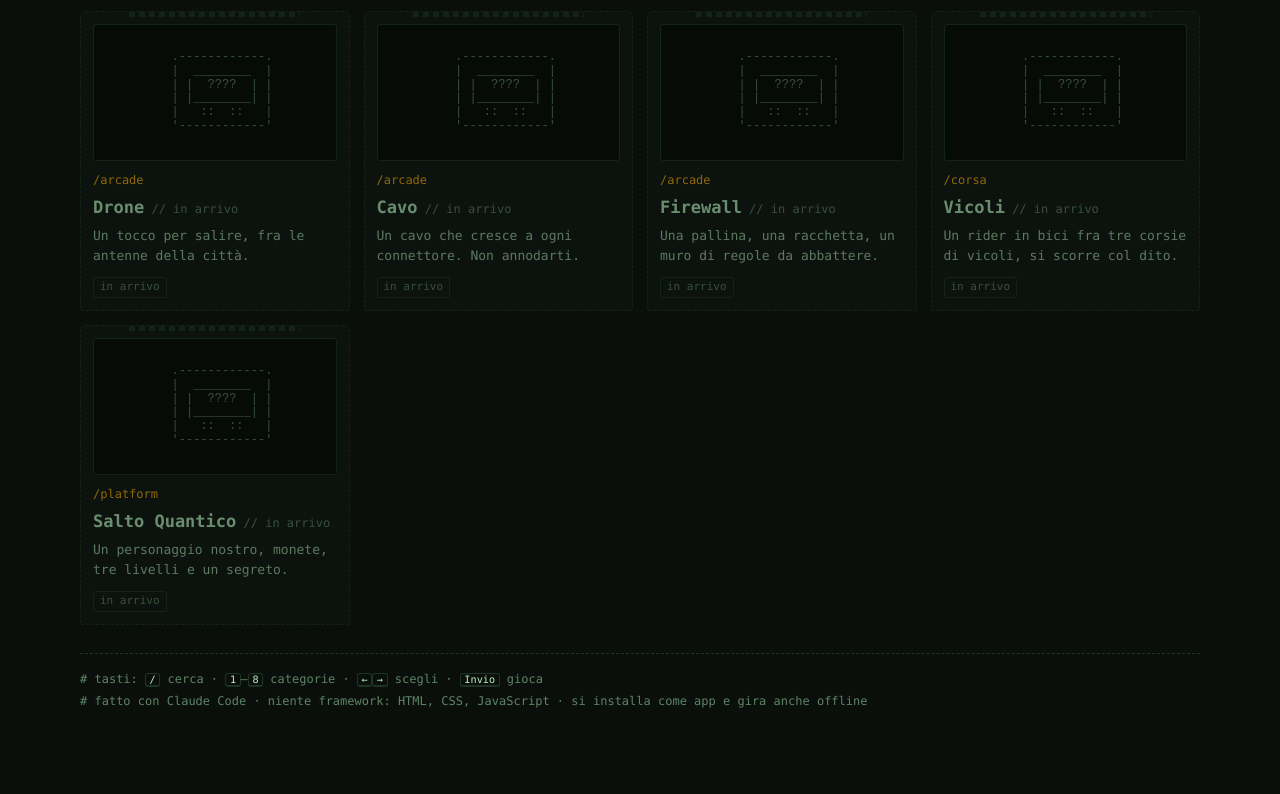
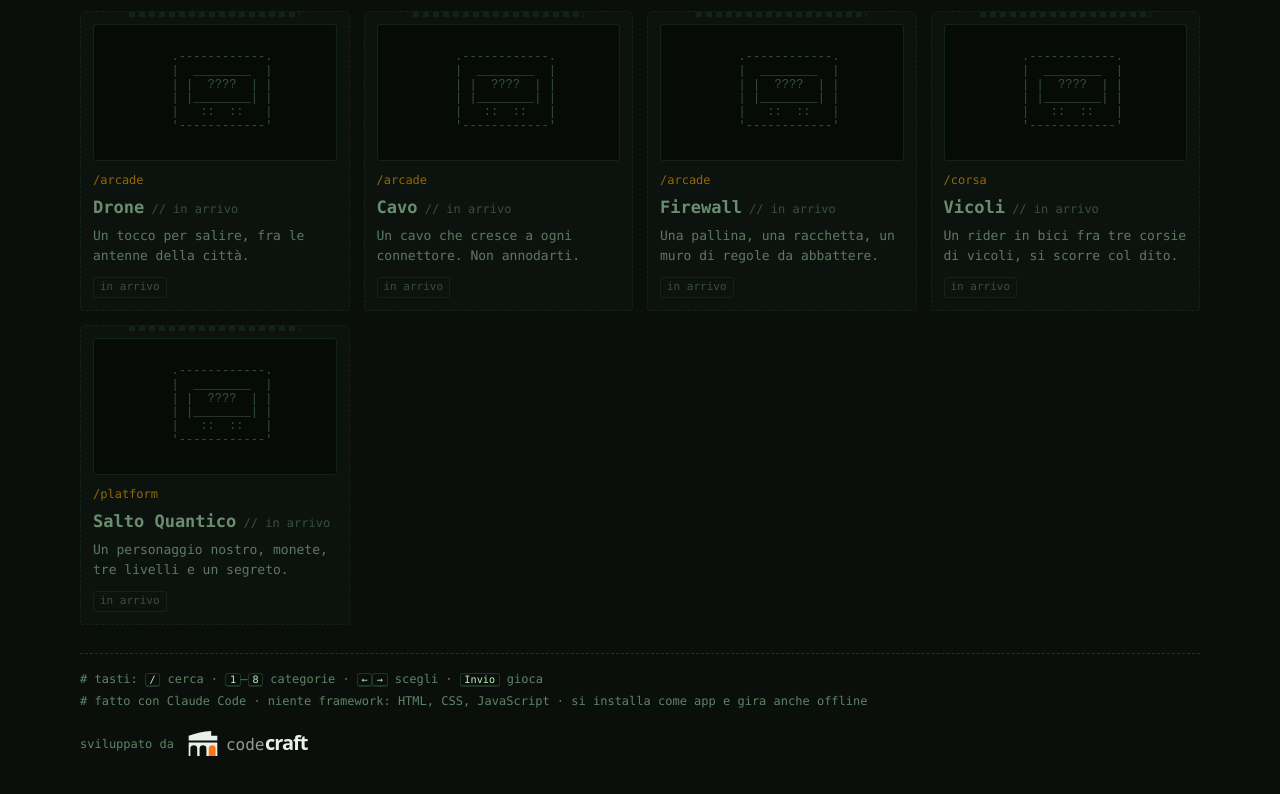
Before and after one commit to fracabu/codecraft-arcade-games, a website with bundled scripts: page index.html in a window 1280 px wide. Shown: the part 1541-2335 px from the top of the page. Before the commit the page ends 2279 px from the top, so only its background shows below. Built offline with nearby package versions, Linux system fonts and the light colour scheme.

Commit message:
Firma codecraft nel footer, README e progetto Cloudflare codecraft-arcade-games
Footer della home: sviluppato da codecraft, col logo del sito (Colosseo con l'arco arancio) in SVG e link a https://www.codecraft.it. README con l'elenco dei giochi e il nuovo indirizzo; wrangler, npm run deploy e prepara_dist puntano al progetto codecraft-arcade-games.

Co-Authored-By: Claude Opus 5.5 <noreply@anthropic.com>

```diff
--- a/index.html
+++ b/index.html
@@ -45,6 +45,12 @@
 <footer class="piede">
   <p><span class="dim">#</span> tasti: <kbd>/</kbd> cerca · <kbd>1</kbd>–<kbd>8</kbd> categorie · <kbd>←</kbd><kbd>→</kbd> scegli · <kbd>Invio</kbd> gioca</p>
   <p><span class="dim">#</span> fatto con Claude Code · niente framework: HTML, CSS, JavaScript · si installa come app e gira anche offline</p>
+  <p class="firma">sviluppato da
+    <a class="codecraft" href="https://www.codecraft.it" target="_blank" rel="noopener" aria-label="codecraft, il sito">
+      <svg viewBox="6 14 88 78" aria-hidden="true"><path d="M8 44V30Q40 18 74 16V30H92V44Z M8 90V50H92V90Z M13 90V68A10 10 0 0 1 33 68V90Z M40 90V68A10 10 0 0 1 60 68V90Z" fill="currentColor" fill-rule="evenodd"/><path d="M67 90V68A10 10 0 0 1 87 68V90Z" fill="#FF7511"/></svg>
+      <span class="cc-nome"><span class="cc-m">code</span>craft</span>
+    </a>
+  </p>
 </footer>
 
 <script src="hub.js" type="module"></script>
--- a/package.json
+++ b/package.json
@@ -8,7 +8,7 @@
     "serve": "node strumenti/serve.mjs",
     "prova": "node strumenti/prova.mjs",
     "dist": "node strumenti/prepara_dist.mjs",
-    "deploy": "node strumenti/prepara_dist.mjs && npx wrangler pages deploy dist --project-name arcade-nerd --branch main"
+    "deploy": "node strumenti/prepara_dist.mjs && npx wrangler pages deploy dist --project-name codecraft-arcade-games --branch main"
   },
   "devDependencies": {
     "phaser": "4.2.1",
--- a/stile.css
+++ b/stile.css
@@ -141,6 +141,16 @@ kbd {
 .vuoto { color: var(--ambra); }
 .piede { margin-top: 28px; color: var(--dim); font-size: 12px; border-top: 1px dashed var(--bordo); padding-top: 12px; }
 .piede p { margin: 4px 0; }
+/* firma: il logo di codecraft (Colosseo con l'arco arancio, «code» in mono e «craft» pieno), link al sito */
+.firma { display: flex; align-items: center; gap: 10px; flex-wrap: wrap; margin-top: 12px !important; }
+.codecraft {
+  display: inline-flex; align-items: center; gap: 8px; min-height: 44px; padding: 0 4px;
+  color: #e9efe9; text-decoration: none; border-radius: 4px;
+  font: 900 20px/1 Archivo, system-ui, -apple-system, "Segoe UI", sans-serif; letter-spacing: -0.05em;
+}
+.codecraft svg { width: 30px; height: 27px; flex: none; }
+.codecraft .cc-m { font: 500 .8em var(--mono); letter-spacing: 0; opacity: .62; margin-right: .03em; }
+.codecraft:hover, .codecraft:focus-visible { color: #fff; }
 
 @media (pointer: coarse) {
   .piede p:first-child { display: none; }  /* i tasti servono solo con la tastiera */
--- a/strumenti/prepara_dist.mjs
+++ b/strumenti/prepara_dist.mjs
@@ -1,5 +1,5 @@
 // Prepara dist/ con i soli file da pubblicare, timbra la versione del service worker e stampa i pesi.
-// Uso: node strumenti/prepara_dist.mjs   poi   npx wrangler pages deploy dist --project-name arcade-nerd --branch main
+// Uso: node strumenti/prepara_dist.mjs   poi   npx wrangler pages deploy dist --project-name codecraft-arcade-games --branch main
 import { cp, mkdir, readdir, readFile, rm, stat, writeFile } from "node:fs/promises";
 import { createHash } from "node:crypto";
 import { join, relative } from "node:path";
--- a/wrangler.toml
+++ b/wrangler.toml
@@ -1,5 +1,5 @@
 # Progetto Cloudflare Pages di arcade.nerd.
-# Pubblicazione: node strumenti/prepara_dist.mjs && npx wrangler pages deploy dist --project-name arcade-nerd --branch main
-name = "arcade-nerd"
+# Pubblicazione: node strumenti/prepara_dist.mjs && npx wrangler pages deploy dist --project-name codecraft-arcade-games --branch main
+name = "codecraft-arcade-games"
 pages_build_output_dir = "dist"
 compatibility_date = "2026-11-01"
```
Also changed, not shown: README.md.
